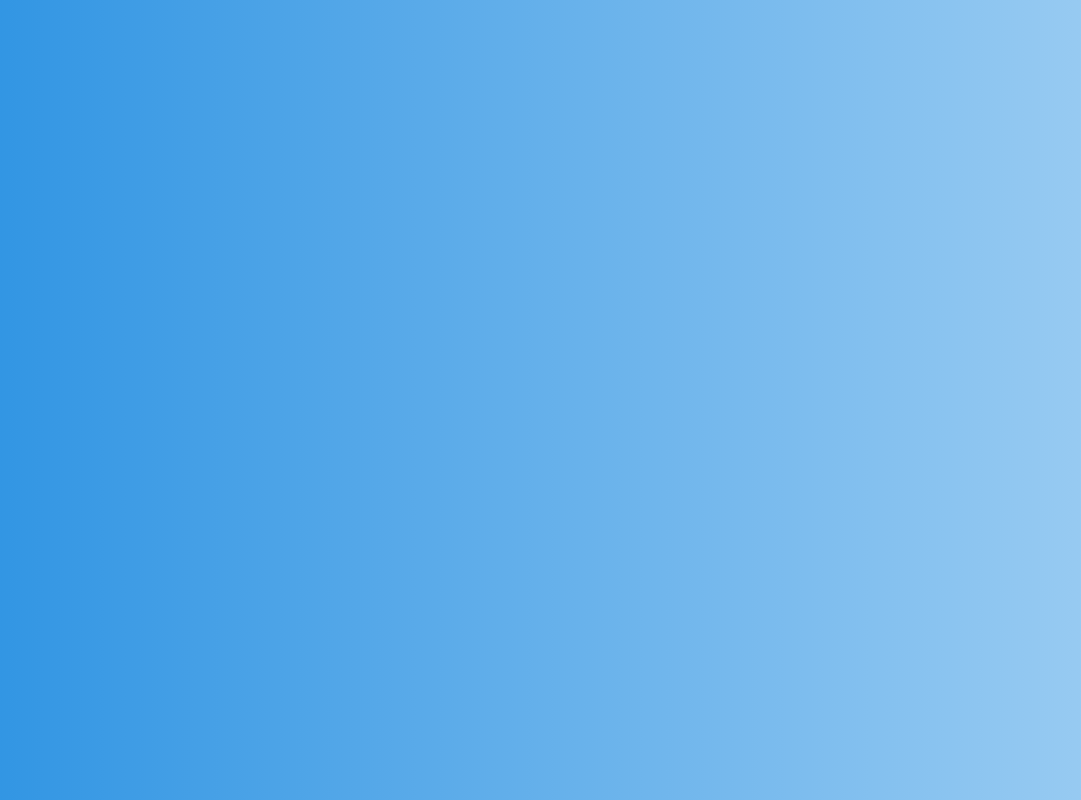
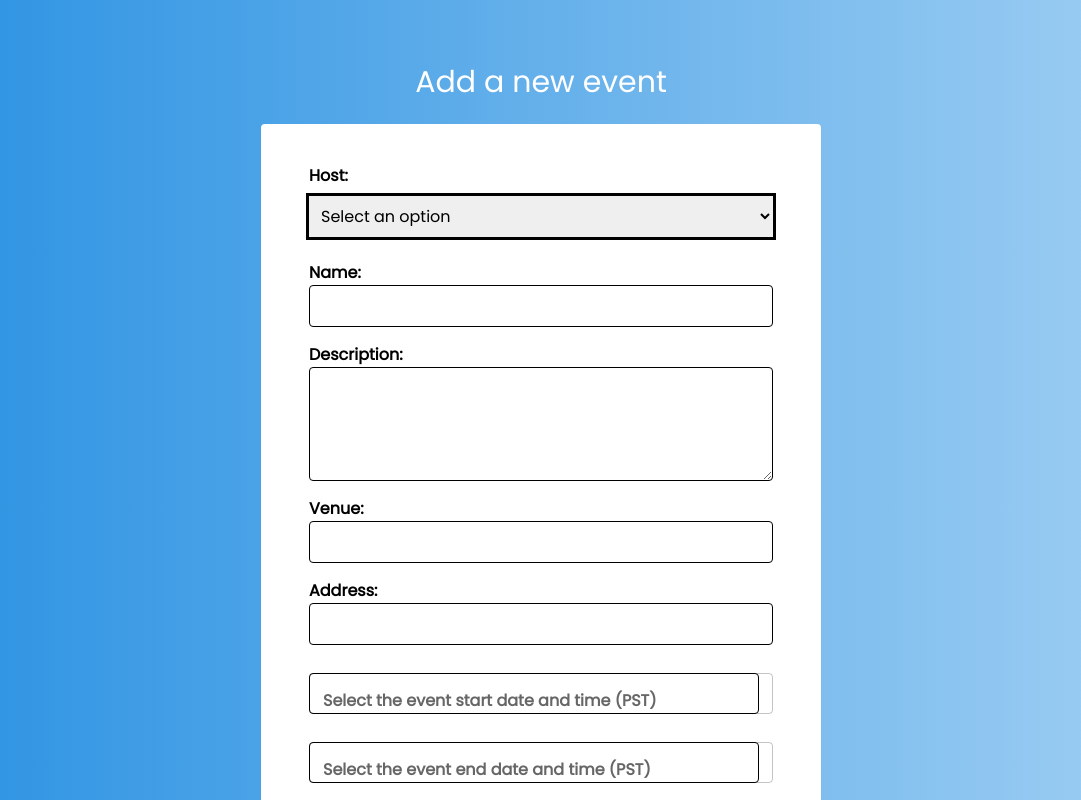
Before and after one commit to gilberthoop/eventsbysfcgva, a Next.js app: page /new-event in a window 1280 px wide. Before the commit this address had no page. Shown: the top 800 px of the page, without its empty margins (99-1180 px from the left). Built offline with nearby package versions, Linux system fonts and the light colour scheme.

Commit message:
Handle creation of a new event

```diff
--- a/src/pages/new-event/index.tsx
+++ b/src/pages/new-event/index.tsx
@@ -1,18 +1,44 @@
-import { useEffect } from "react";
+import axios from "axios";
+import { useState } from "react";
 import { useRouter } from "next/router";
 import useAuth from "@/hooks/use-auth";
-import NewEvent from "@/components/events/NewEvent";
+import Eventform from "@/components/events/EventForm";
+import { SFCEvent } from "@/types";
 
 function NewEventPage() {
   const { jwtToken } = useAuth();
   const router = useRouter();
 
-  useEffect(() => {
-    if (!jwtToken) router.push("/login");
-  }, []);
+  const [loading, setLoading] = useState(false);
+  const [response, setResponse] = useState("");
+  const [hasError, setHasError] = useState(false);
+
+  const handleNewEventSubmit = async (eventParams: SFCEvent) => {
+    try {
+      setLoading(true);
+      const response = await axios.post("/api/events", eventParams);
+      setResponse(response.data?.message);
+      setHasError(false);
+      setLoading(false);
+      router.push("/");
+    } catch (e) {
+      console.error(e);
+      setResponse("Unable to add new event.");
+      setHasError(true);
+    }
+  };
 
   return (
-    <div className="p-6 sm:py-16 sm:px-20">{jwtToken && <NewEvent />}</div>
+    <div className="p-6 sm:py-16 sm:px-20">
+      <Eventform
+        formTitle="Add a new event"
+        action="add"
+        loading={loading}
+        hasError={hasError}
+        response={response}
+        onNewEventSubmit={handleNewEventSubmit}
+      />
+    </div>
   );
 }
 
```
